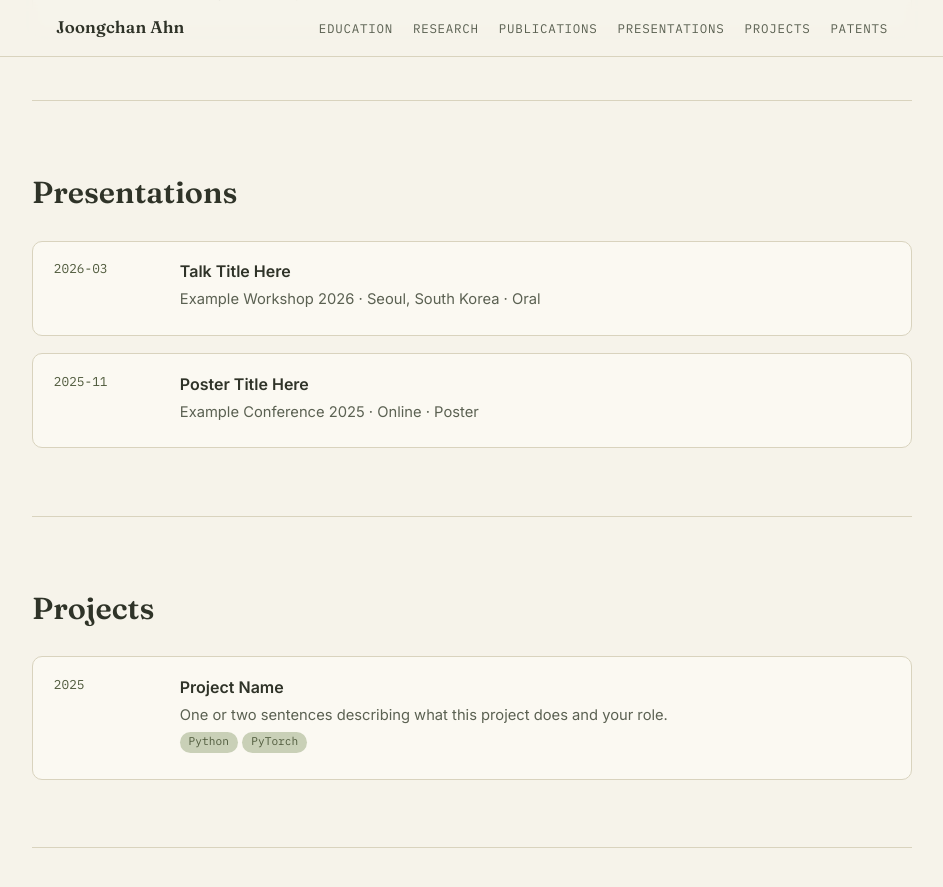
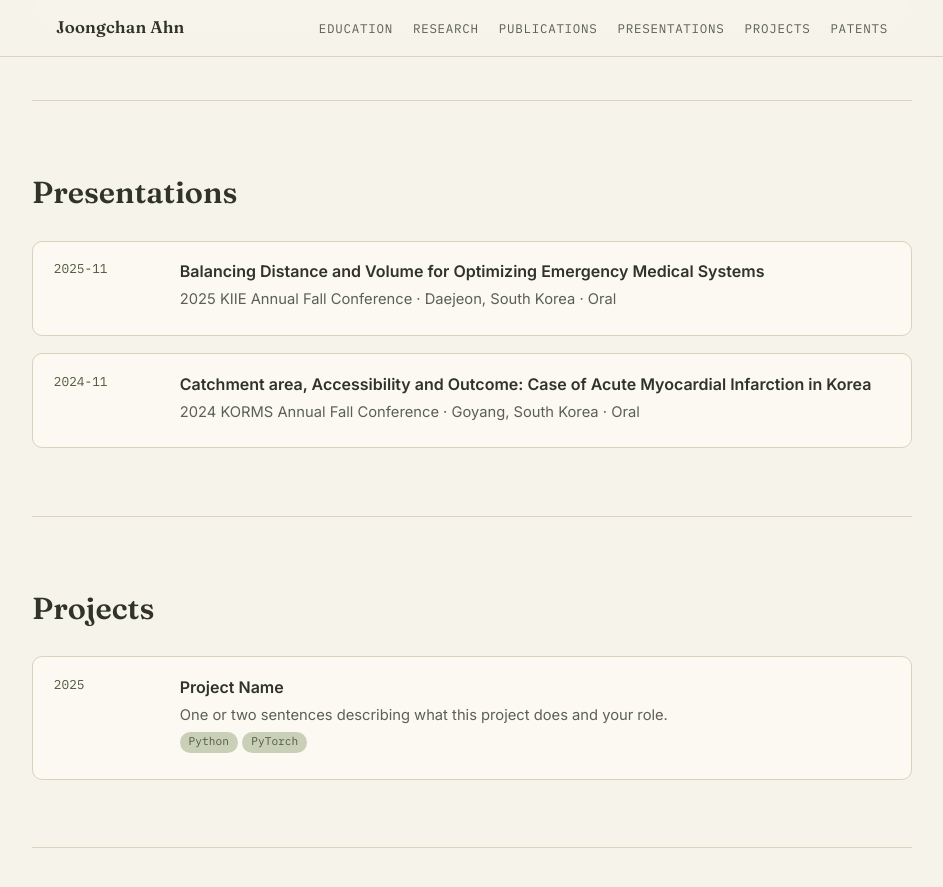
Before and after one commit to jcahn99/jcahn99.github.io, a Jekyll site: the page built from index.md, in a window 1280 px wide and 900 px high, scrolled down 1758 px. Shown: the top 887 px of the window, without its empty margins (168-1111 px from the left). Built offline with Jekyll 4.4.1, drawn with Linux system fonts in a browser that asks for light colours.

Commit message:
Update presentations.yml

```diff
--- a/_data/presentations.yml
+++ b/_data/presentations.yml
@@ -1,12 +1,12 @@
 # type 예: Oral, Poster, Invited Talk
-- title: "Talk Title Here"
-  event: "Example Workshop 2026"
-  location: "Seoul, South Korea"
-  date: "2026-03"
+- title: "Balancing Distance and Volume for Optimizing Emergency Medical Systems"
+  event: "2025 KIIE Annual Fall Conference"
+  location: "Daejeon, South Korea"
+  date: "2025-11"
   type: "Oral"
 
-- title: "Poster Title Here"
-  event: "Example Conference 2025"
-  location: "Online"
-  date: "2025-11"
-  type: "Poster"
+- title: "Catchment area, Accessibility and Outcome: Case of Acute Myocardial Infarction in Korea"
+  event: "2024 KORMS Annual Fall Conference"
+  location: "Goyang, South Korea"
+  date: "2024-11"
+  type: "Oral"
```
